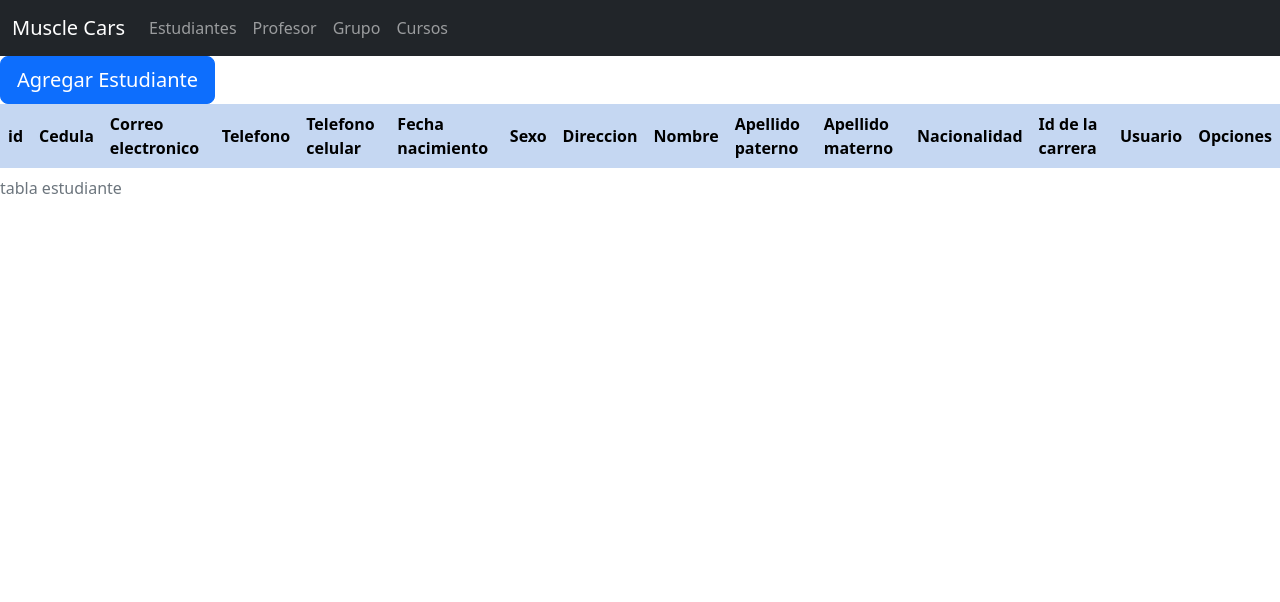
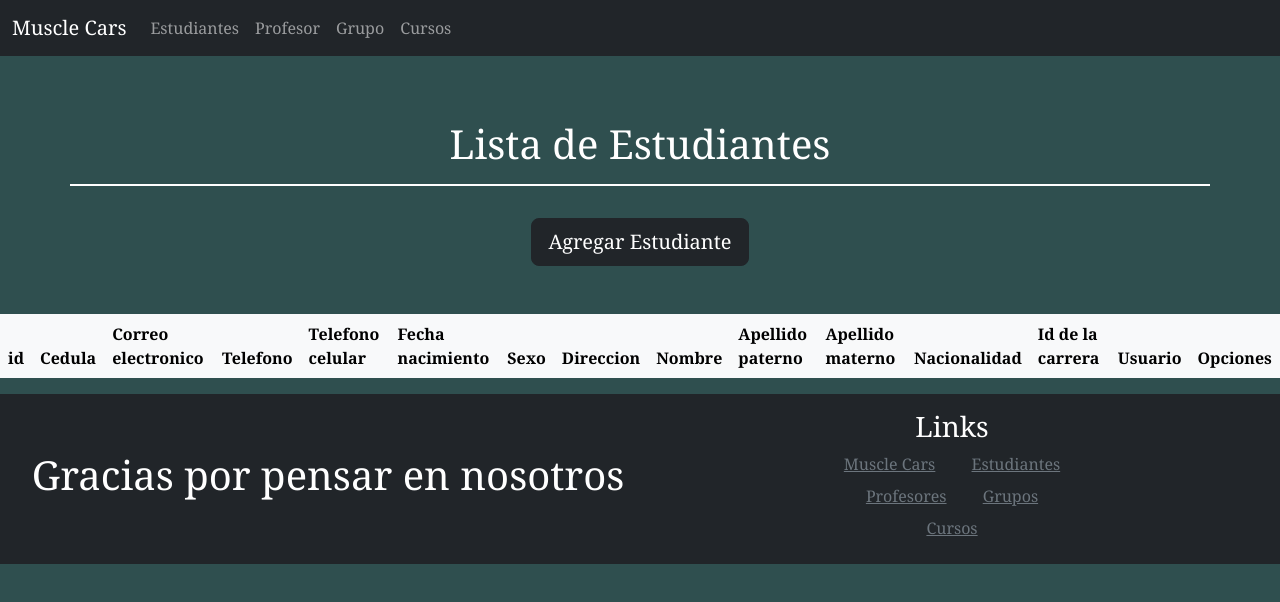
Before and after one commit to yairpro2101/mutimedios022023, a plain HTML site: page ProyectoPersonal/listaEstudiantes.html in a window 1280 px wide. Drawn offline with nearby package versions, Linux system fonts and the light colour scheme; no server answers.

Commit message:
avance 9

```diff
--- a/ProyectoPersonal/listaCursos.html
+++ b/ProyectoPersonal/listaCursos.html
@@ -11,26 +11,39 @@
   <link href="https://cdn.jsdelivr.net/npm/bootstrap@5.2.1/dist/css/bootstrap.min.css" rel="stylesheet"
     integrity="sha384-iYQeCzEYFbKjA/T2uDLTpkwGzCiq6soy8tYaI1GyVh/UjpbCx/TYkiZhlZB6+fzT" crossorigin="anonymous">
 
+    <link rel="stylesheet" href="style.css">
 </head>
 
-<body>
+<body class="pagina">
 
   <header>
     <header id="headerClases"></header>
   </header>
   <main>
 
-    <button type="button" class="btn btn-primary btn-lg" data-bs-toggle="modal" data-bs-target="#agregarCurso">
-      Agregar Cursos
-    </button>
+    <div class="container">
+      <div class="row">
+        <div class="tituloListas col text-center mb-3 mt-3">
+          <h1 class="text-white mt-5 mb-3">Lista de Cursos</h1>
+        </div>
+      </div>
+    </div>
+
+    <div class="container">
+      <div class="row">
+        <div class="col text-center mb-5 mt-3">
+          <button type="button" class="btn btn-dark btn-lg" data-bs-toggle="modal" data-bs-target="#agregarCurso">
+            Agregar Cursos
+          </button>
+        </div>
+      </div>
+    </div>
 
     <!--Creacion de la tabla-->
     <div class="table-responsive">
       <table class="table table-striped table-hover table-borderless table-primary align-middle">
           <thead class="table-light">
-              <caption>
-                  tabla cursos
-              </caption>
+
               <tr>
                   <th>Id</th>
                   <th>Nombre del curso</th>
@@ -91,7 +104,7 @@
 
 
   </main>
-  <footer>
+  <footer id="footerClases">
     <!-- place footer here -->
   </footer>
   <!-- Bootstrap JavaScript Libraries -->
--- a/ProyectoPersonal/listaEstudiantes.html
+++ b/ProyectoPersonal/listaEstudiantes.html
@@ -11,24 +11,37 @@
   <link href="https://cdn.jsdelivr.net/npm/bootstrap@5.2.1/dist/css/bootstrap.min.css" rel="stylesheet"
     integrity="sha384-iYQeCzEYFbKjA/T2uDLTpkwGzCiq6soy8tYaI1GyVh/UjpbCx/TYkiZhlZB6+fzT" crossorigin="anonymous">
 
+    <link rel="stylesheet" href="style.css">
 </head>
 
-<body>
+<body class="pagina">
   <header id="headerClases">
   </header>
   <main>
 
-    <button type="button" class="btn btn-primary btn-lg" data-bs-toggle="modal" data-bs-target="#agregarEstudiante">
-      Agregar Estudiante
-    </button>
+    <div class="container">
+      <div class="row">
+        <div class="tituloListas col text-center mb-3 mt-3">
+          <h1 class="text-white mt-5 mb-3"> Lista de Estudiantes</h1>
+        </div>
+      </div>
+    </div>
+
+    <div class="container">
+      <div class="row">
+        <div class="col text-center mb-5 mt-3">
+          <button type="button" class="btn btn-dark btn-lg" data-bs-toggle="modal" data-bs-target="#agregarEstudiante">
+            Agregar Estudiante
+          </button>
+        </div>
+      </div>
+    </div>
 
     <!--Creacion de la tabla-->
     <div class="table-responsive">
       <table class="table table-striped table-hover table-borderless table-primary align-middle">
           <thead class="table-light">
-              <caption>
-                  tabla estudiante
-              </caption>
+
               <tr>
                   <th>id</th>
                   <th>Cedula</th>
@@ -152,7 +165,7 @@
 
 
   </main>
-  <footer>
+  <footer id="footerClases">
     <!-- place footer here -->
   </footer>
   <!-- Bootstrap JavaScript Libraries -->
--- a/ProyectoPersonal/menu.js
+++ b/ProyectoPersonal/menu.js
@@ -28,6 +28,32 @@ function crearMenu(){
     </div>
 </nav>
             `;
+
+    footerClases.innerHTML += `
+            <div class="container-fluid">
+        <div class="row p-3 bg-dark text-white text-center align-items-center">
+          <div class="col-xs-12 col-md-6 col-lg-6">
+            <h1>Gracias por pensar en nosotros</h1>
+          </div>
+          <div class="col-xs-12 col-md-6 col-lg-6">
+            <h3>Links</h3>
+            <div class="mb-2">
+              <a class="text-muted p-3" href="index.html">Muscle Cars</a>
+              <a class="text-muted p-3" href="listaEstudiantes.html">Estudiantes</a>
+            </div>
+            <div class="mb-2">
+              <a class="text-muted p-3" href="listaProfesor.html">Profesores</a>
+              <a class="text-muted p-3" href="listaGrupo.html">Grupos</a>
+            </div>
+            <div class="mb-2">
+              <a class="text-muted p-3" href="listaCursos.html">Cursos</a>
+            </div>
+          </div>
+        </div>
+      </div>
+
+            `;
 }
 
+
 crearMenu();
--- a/ProyectoPersonal/style.css
+++ b/ProyectoPersonal/style.css
@@ -20,3 +20,11 @@
 .titulo{
     border-bottom: 3px solid white;
 }
+
+.botonAgregar{
+    justify-content: center;
+}
+
+.tituloListas{
+    border-bottom: 2px solid white;
+}
```
Also changed, not shown: ProyectoPersonal/index.html (+13 -9 lines), ProyectoPersonal/listaGrupo.html (+21 -8 lines), ProyectoPersonal/listaProfesor.html (+21 -8 lines).
